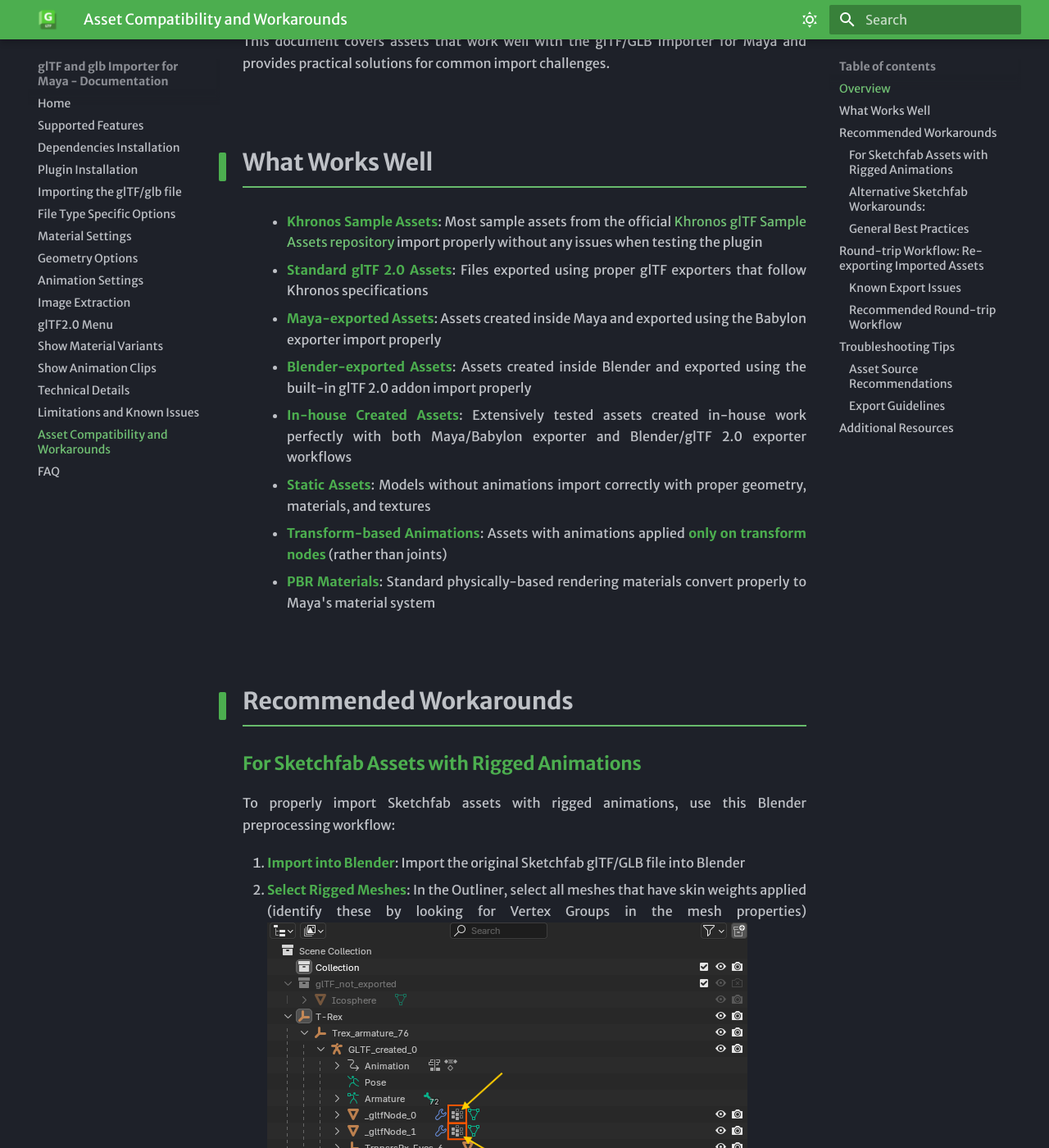
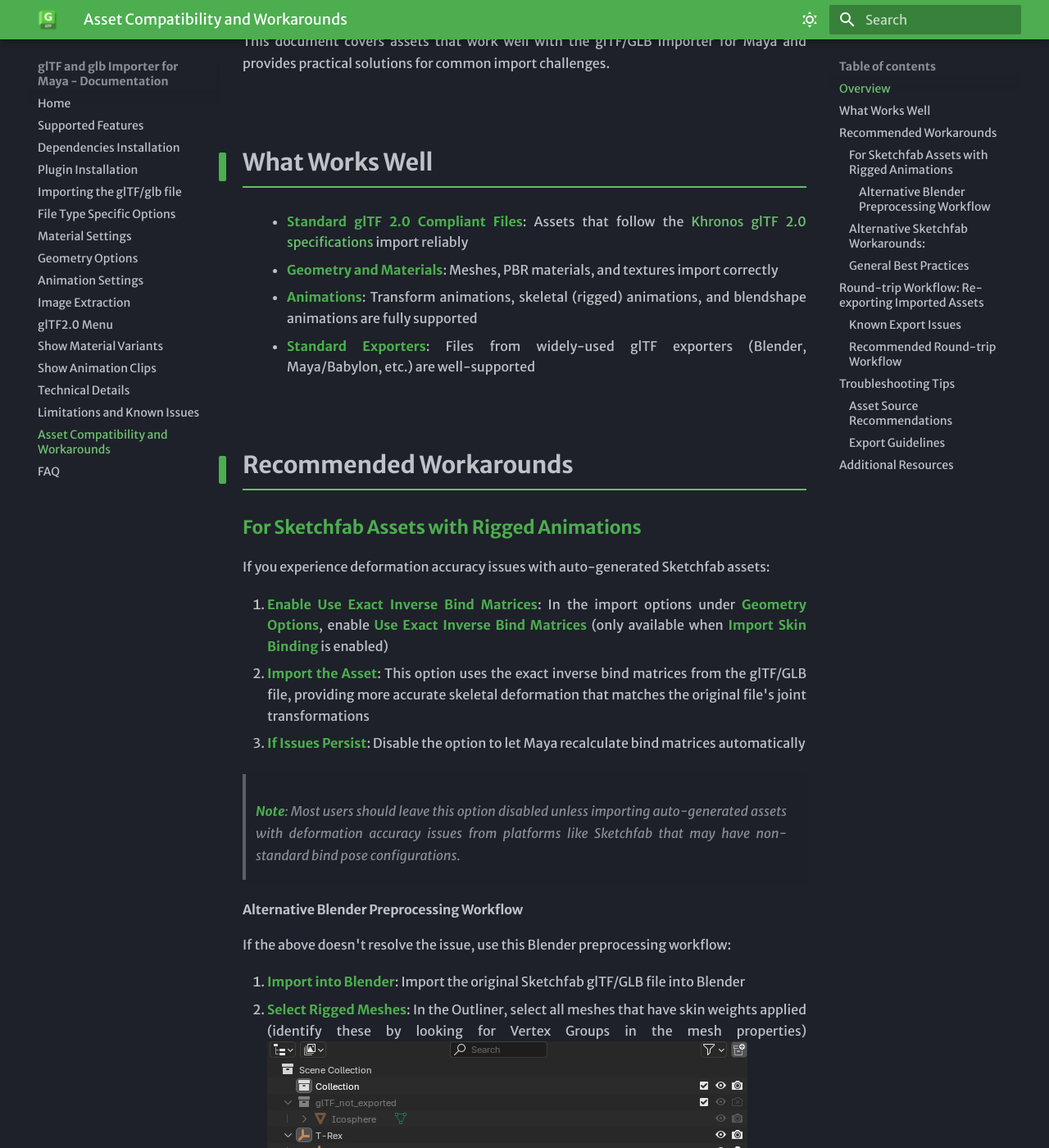
Before and after one commit to parashivbrl/gltf-glb-importer-for-maya-docs, an MkDocs documentation site: the page built from docs/compatibility_and_workarounds.md, in a window 1280 px wide and 1400 px high, scrolled down 272 px. Shown: the whole window at 82% size. Built offline with MkDocs 1.6.1 and Material for MkDocs 9.7.7, drawn with Linux system fonts in a browser that asks for light colours; some web fonts are replaced; some of the changed text lies outside the part shown.

Commit message:
update the limitations and workarounds

```diff
--- a/docs/compatibility_and_workarounds.md
+++ b/docs/compatibility_and_workarounds.md
@@ -8,21 +8,28 @@
 
 ## What Works Well
 
-- **Khronos Sample Assets**: Most sample assets from the official [Khronos glTF Sample Assets repository](https://github.com/KhronosGroup/glTF-Sample-Assets) import properly without any issues when testing the plugin
-- **Standard glTF 2.0 Assets**: Files exported using proper glTF exporters that follow Khronos specifications
-- **Maya-exported Assets**: Assets created inside Maya and exported using the Babylon exporter import properly
-- **Blender-exported Assets**: Assets created inside Blender and exported using the built-in glTF 2.0 addon import properly
-- **In-house Created Assets**: Extensively tested assets created in-house work perfectly with both Maya/Babylon exporter and Blender/glTF 2.0 exporter workflows
-- **Static Assets**: Models without animations import correctly with proper geometry, materials, and textures
-- **Transform-based Animations**: Assets with animations applied **only on transform nodes** (rather than joints)
-- **PBR Materials**: Standard physically-based rendering materials convert properly to Maya's material system
+- **Standard glTF 2.0 Compliant Files**: Assets that follow the [Khronos glTF 2.0 specifications](https://www.khronos.org/gltf/) import reliably
+- **Geometry and Materials**: Meshes, PBR materials, and textures import correctly
+- **Animations**: Transform animations, skeletal (rigged) animations, and blendshape animations are fully supported
+- **Standard Exporters**: Files from widely-used glTF exporters (Blender, Maya/Babylon, etc.) are well-supported
 
 ---
 
 ## Recommended Workarounds
 
 ### For Sketchfab Assets with Rigged Animations
-To properly import Sketchfab assets with rigged animations, use this Blender preprocessing workflow:
+
+If you experience deformation accuracy issues with auto-generated Sketchfab assets:
+
+1. **Enable Use Exact Inverse Bind Matrices**: In the import options under **Geometry Options**, enable **Use Exact Inverse Bind Matrices** (only available when **Import Skin Binding** is enabled)
+2. **Import the Asset**: This option uses the exact inverse bind matrices from the glTF/GLB file, providing more accurate skeletal deformation that matches the original file's joint transformations
+3. **If Issues Persist**: Disable the option to let Maya recalculate bind matrices automatically
+
+> **Note**: Most users should leave this option disabled unless importing auto-generated assets with deformation accuracy issues from platforms like Sketchfab that may have non-standard bind pose configurations.
+
+#### Alternative Blender Preprocessing Workflow
+
+If the above doesn't resolve the issue, use this Blender preprocessing workflow:
 
 1. **Import into Blender**: Import the original Sketchfab glTF/GLB file into Blender
 2. **Select Rigged Meshes**: In the Outliner, select all meshes that have skin weights applied (identify these by looking for Vertex Groups in the mesh properties)
@@ -30,8 +37,6 @@
 3. **Clear Parent Relationship**: Press `Alt + P` and choose **"Clear and Keep Transformation"**
 4. **Re-export**: Export the file in glTF/GLB format from Blender
 5. **Import into Maya**: The processed file should now import correctly into Maya
-
-> **Note**: This workaround doesn't work for all Sketchfab assets, but significantly improves compatibility for rigged characters and animated objects.
 
 ### Alternative Sketchfab Workarounds:
 
```
Also changed, not shown: docs/limitations.md (+6 -10 lines).
